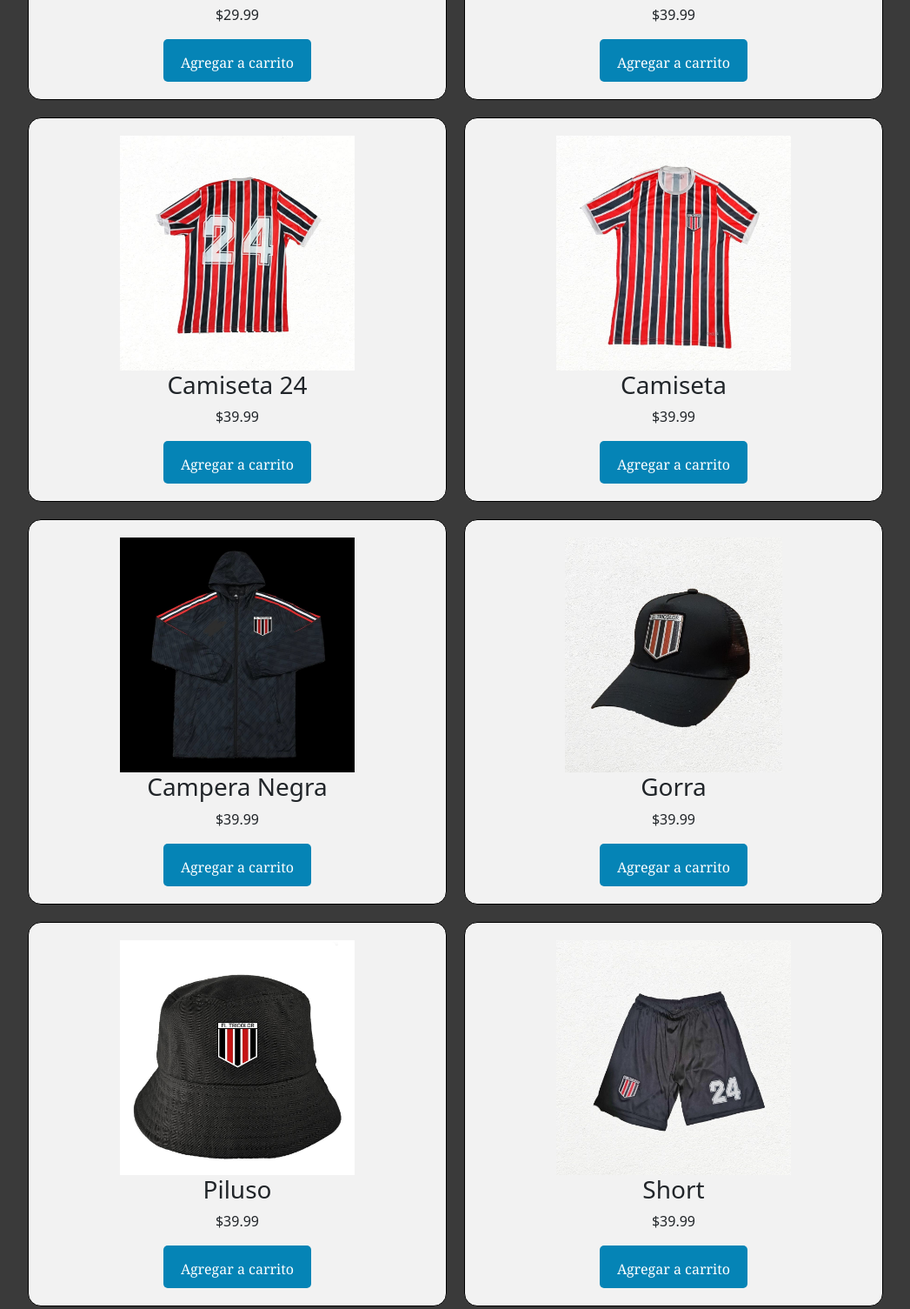
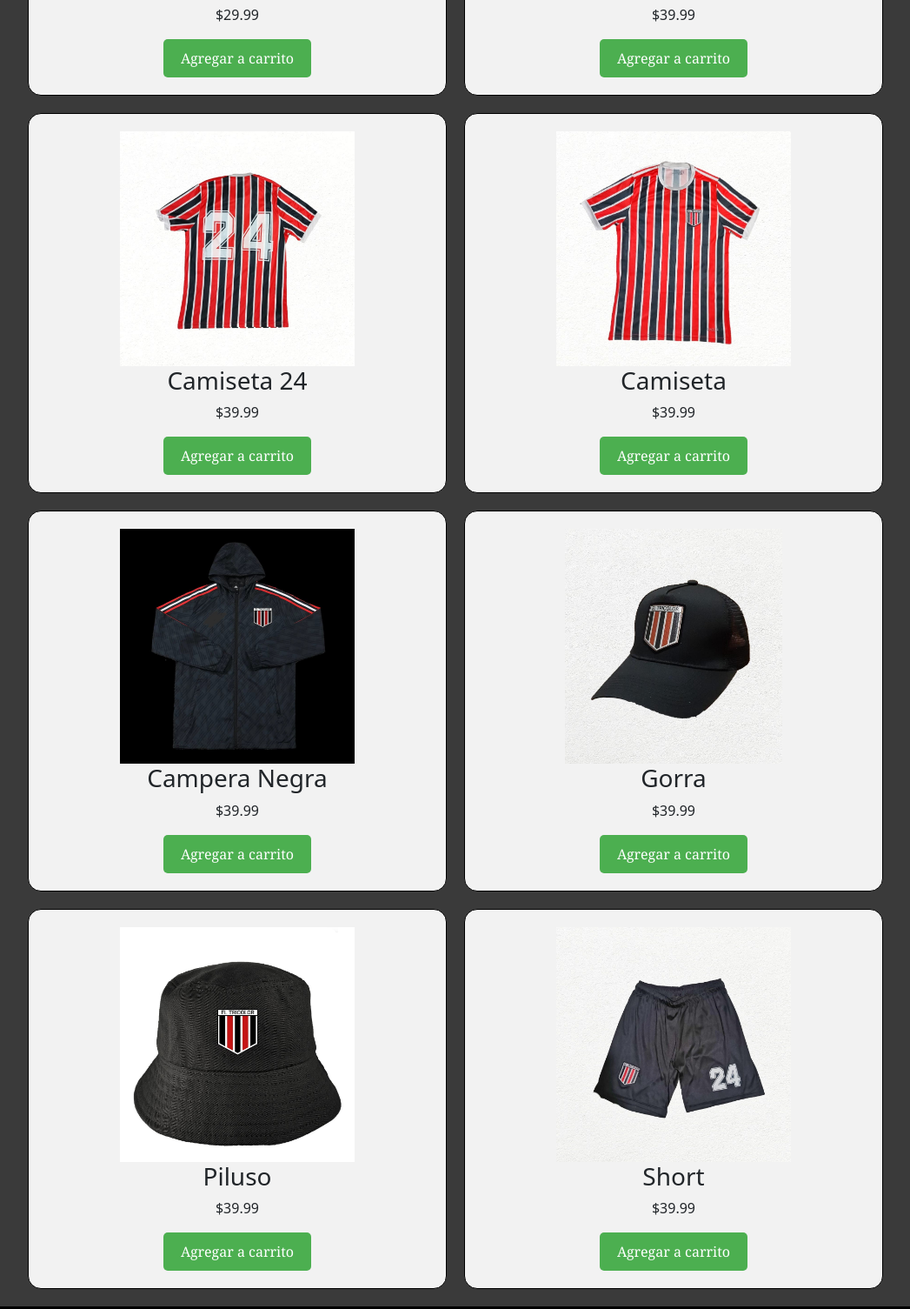
Before and after one commit to AlanPaz24/eltricolor, a plain HTML site: page pages/indumentaria.html in a window 1280 px wide. Shown: the part 517-2022 px from the top of the page at 87% size, without its empty margins (116-1163 px from the left). Drawn offline with nearby package versions, Linux system fonts and the light colour scheme.

Commit message:
se moficio

```diff
--- a/pages/indumentaria.html
+++ b/pages/indumentaria.html
@@ -52,7 +52,7 @@
         <img src="../assets/buzo-blanco.jpeg" alt="buzo blanco">
         <h3>Buzo Blanco</h3>
         <p>$29.99</p>
-        <button class="button">
+        <button class="boton">
           Agregar a carrito
         </button>
       </div>
@@ -61,7 +61,7 @@
         <img src="../assets/buzo-negro.jpeg" alt="Campera negra">
         <h3>Campera Negra</h3>
         <p>$39.99</p>
-        <button class="button">
+        <button class="boton">
           Agregar a carrito
         </button>
       </div>
@@ -69,7 +69,7 @@
         <img src="../assets/camiseta-dorsal.jpeg" alt="Camiseta dorsal">
         <h3>Camiseta 24</h3>
         <p>$39.99</p>
-        <button class="button">
+        <button class="boton">
           Agregar a carrito
         </button>
       </div>
@@ -77,7 +77,7 @@
         <img src="../assets/camiseta.jpeg" alt="Camiseta">
         <h3>Camiseta</h3>
         <p>$39.99</p>
-        <button class="button">
+        <button class="boton">
           Agregar a carrito
         </button>
       </div>
@@ -85,7 +85,7 @@
         <img src="../assets/campera-negra.jpeg" alt="Campera negra">
         <h3>Campera Negra</h3>
         <p>$39.99</p>
-        <button class="button">
+        <button class="boton">
           Agregar a carrito
         </button>
       </div>
@@ -93,7 +93,7 @@
         <img src="../assets/gorra.jpeg" alt="gorra">
         <h3>Gorra</h3>
         <p>$39.99</p>
-        <button class="button">
+        <button class="boton">
           Agregar a carrito
         </button>
       </div>
@@ -101,7 +101,7 @@
         <img src="../assets/piluso.jpeg" alt="Piluso">
         <h3>Piluso</h3>
         <p>$39.99</p>
-        <button class="button">
+        <button class="boton">
           Agregar a carrito
         </button>
       </div>
@@ -109,7 +109,7 @@
         <img src="../assets/short.jpeg" alt="Campera negra">
         <h3>Short</h3>
         <p>$39.99</p>
-        <button class="button">
+        <button class="boton">
           Agregar a carrito
         </button>
       </div>
--- a/style.css
+++ b/style.css
@@ -170,7 +170,7 @@
       grid-template-columns: 1fr;
     }
   }
-.button {
+.boton {
     background-color: rgb(5, 132, 182);
     color: white;
     font-family:Georgia, 'Times New Roman', Times, serif;
@@ -212,7 +212,7 @@
     border-radius: 5px;
   }
 
-  button {
+  .boton {
     background-color: #4CAF50;
     color: white;
     padding: 10px 20px;
@@ -222,7 +222,7 @@
     font-size: 16px;
   }
 
-  button:hover {
+  .boton:hover {
     background-color: #45a049;
   }
 
```
